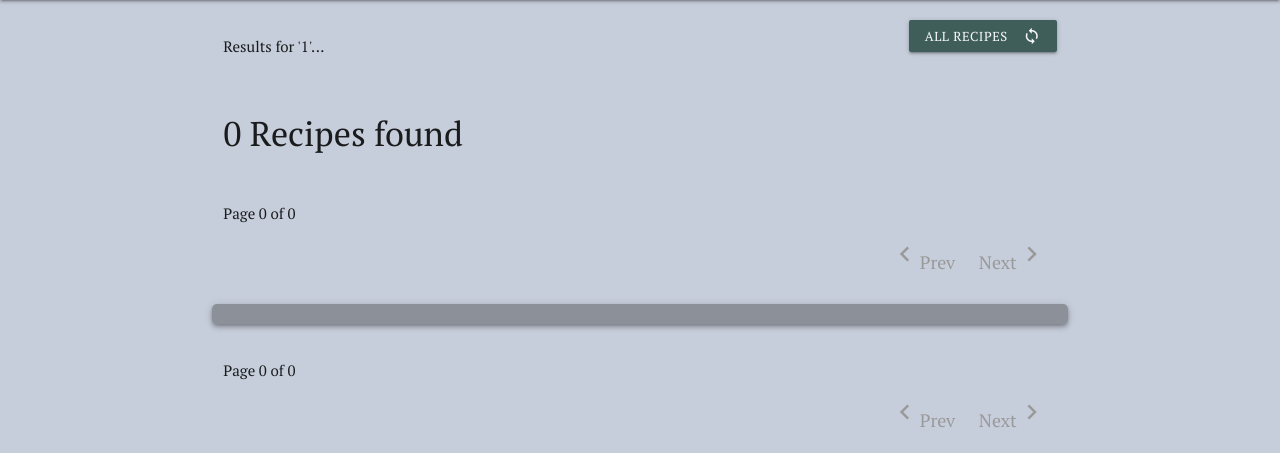
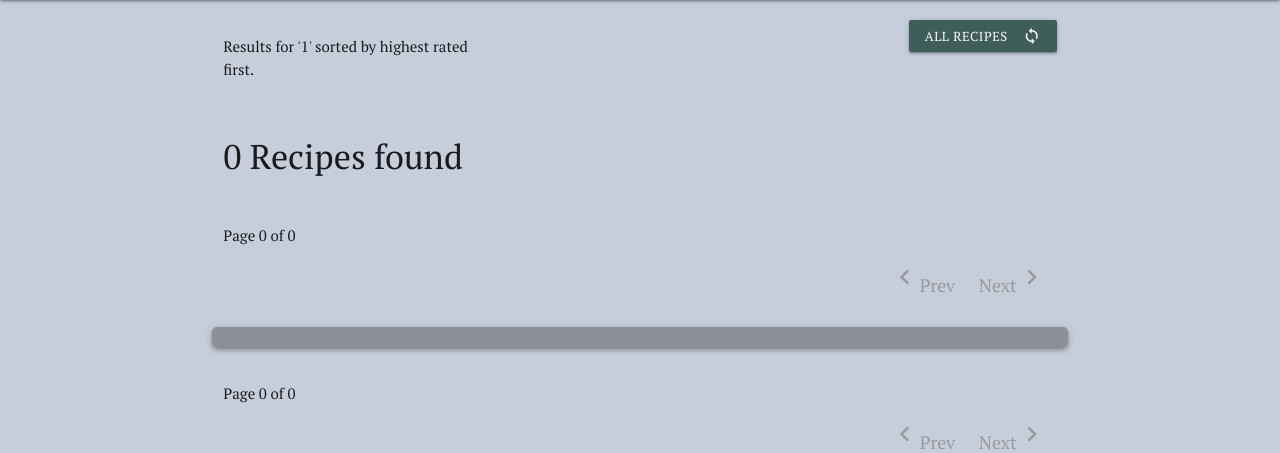
Before and after one commit to hfolcot/online-cookbook, a Flask app: page /search/1/1 in a window 1280 px wide. Shown: the part 64-517 px from the top of the page. Run offline with Flask 2, Linux system fonts and the light colour scheme; data that the repository does not hold is empty; some libraries are stand-ins or nearby versions.

Commit message:
added detail to results pages

```diff
--- a/templates/browse.html
+++ b/templates/browse.html
@@ -9,7 +9,7 @@
             {% if selected_main_ing %} {{ selected_main_ing.capitalize() }}...{% endif %}
             {% if selected_recipe_type %} {{ selected_recipe_type.capitalize() }}...{% endif %}
             {% if selected_health_concerns %} {{ selected_health_concerns.capitalize() }} {% endif %}
-            {% endif %}
+            {% endif %} sorted by highest rated first.
             </p>
         </div>
         <div class="col s7 right-align">
--- a/templates/results.html
+++ b/templates/results.html
@@ -4,7 +4,7 @@
 <!--Search term and browse link-->
     <div class="row">
         <div class="col s12 m4">
-            <p>Results for '{{ search_term }}'...</p>
+            <p>Results for '{{ search_term }}' sorted by highest rated first.</p>
         </div>
         <div class="col s12 m8 right-align">
             <a href="{{ url_for('get_recipes', page_no=1) }}" class="btn-small waves-effect waves-light"><i class="material-icons right">sync</i>All Recipes</a>
```
